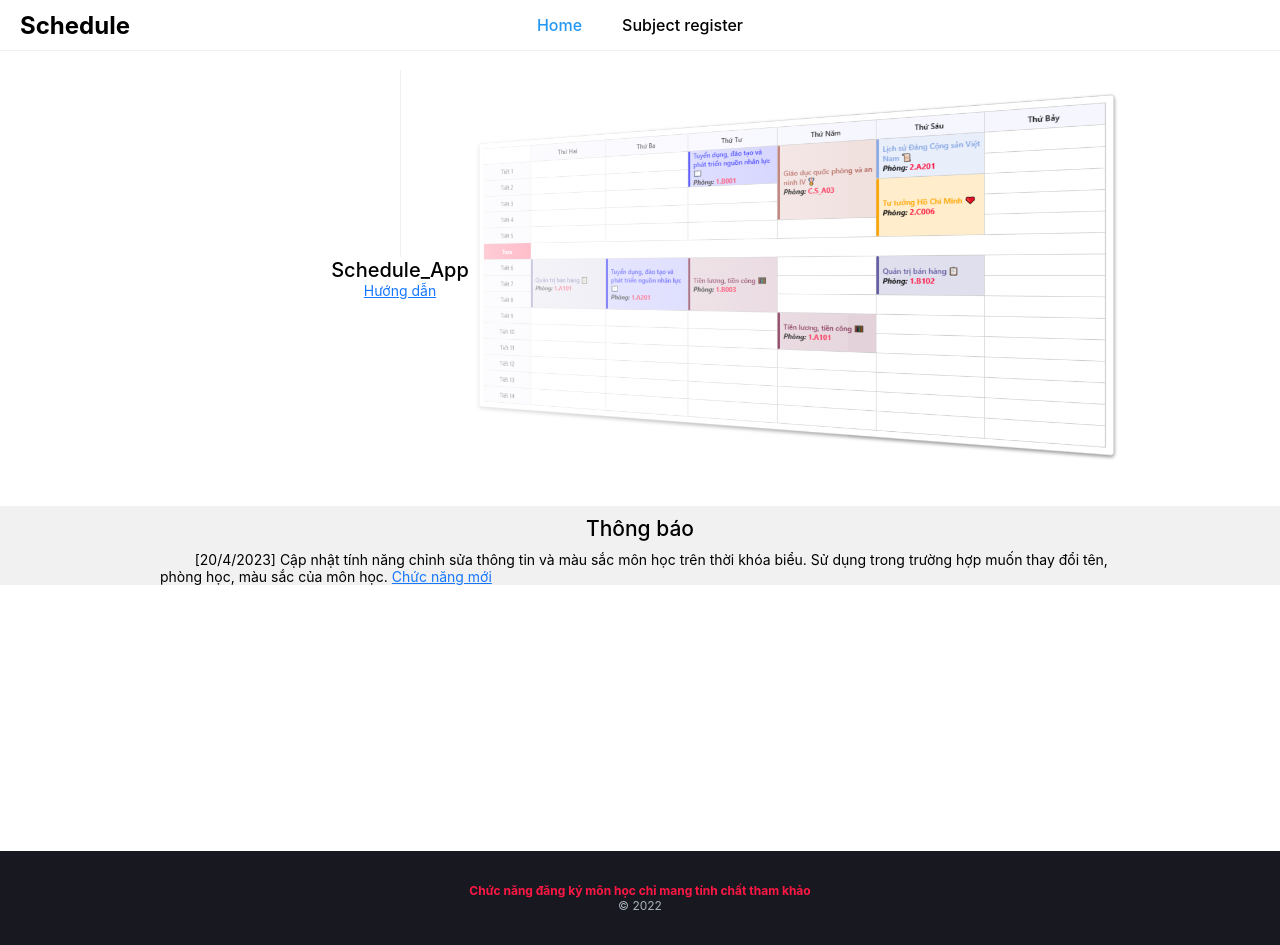
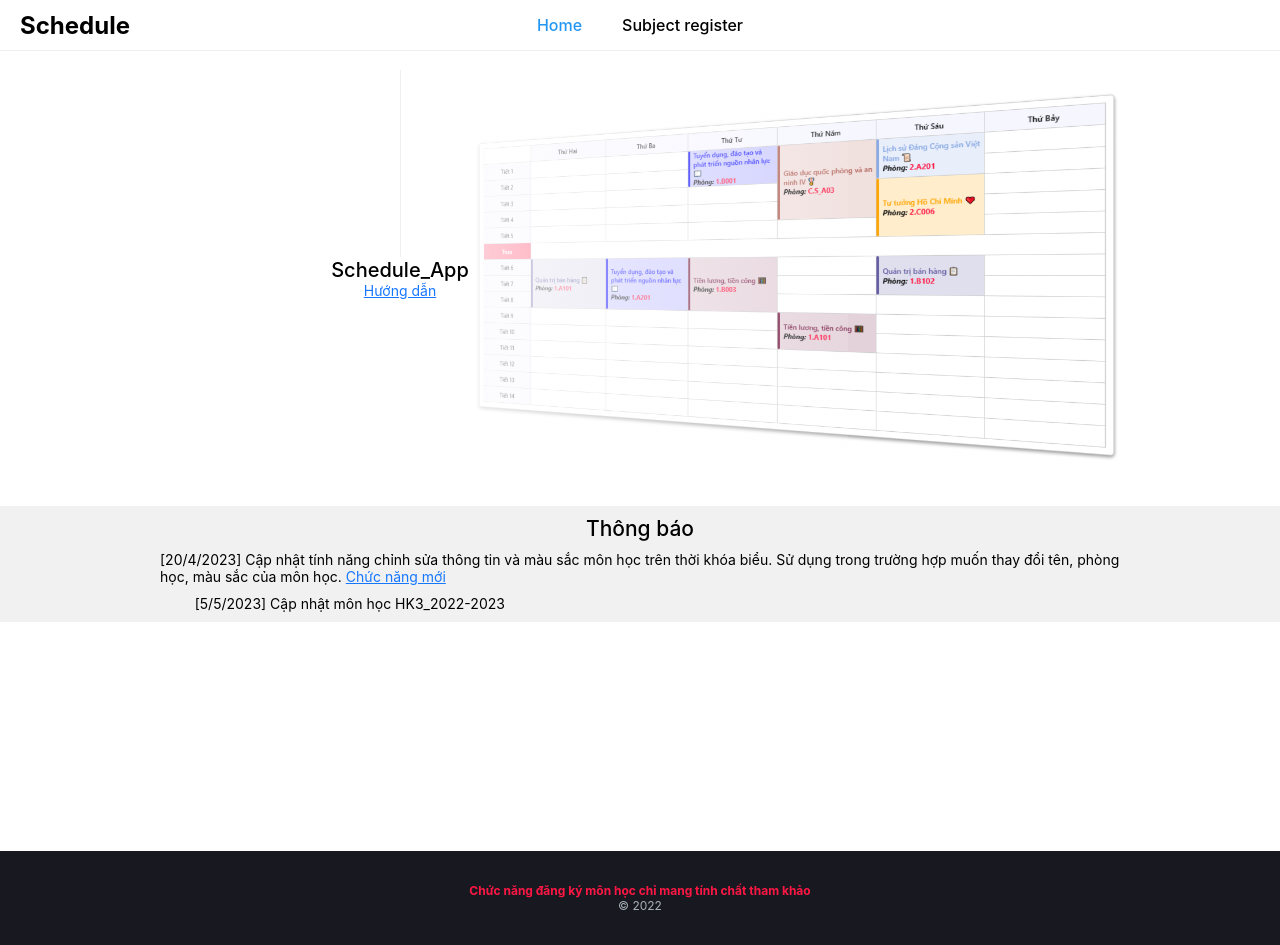
Before and after one commit to qwerty9927/Schedule-FE, a React (Create React App) app: page / in a window 1280 px wide. Built offline with nearby package versions, Linux system fonts and the light colour scheme; no server answers.

Commit message:
fix amount week HK3 and add notification

```diff
--- a/src/assets/css/userScreen/notification.module.css
+++ b/src/assets/css/userScreen/notification.module.css
@@ -18,6 +18,10 @@
   font-weight: 700;
 }
 
+.container {
+  margin-bottom: 10px;
+}
+
 @media (max-width: 1023px) and (min-width: 740px){
   .messageNoti {
     font-size: 12px;
--- a/src/data/constantConfig.js
+++ b/src/data/constantConfig.js
@@ -1,5 +1,5 @@
 const numberOfSchoolWeeks = 16
-const numberOfSchoolWeeksHK3 = 5
+const numberOfSchoolWeeksHK3 = 6
 const indexOfOptionSchedule = 0
 
 export default {
--- a/src/pages/userScreen/components/Notification.js
+++ b/src/pages/userScreen/components/Notification.js
@@ -9,10 +9,13 @@ function Notification(){
       <Row className={style.notification}>
         <h2 className={style.title}>Thông báo</h2>
         <Col span={18} offset={3} className={style.messageNoti}>
-          <div>
-            <span className={clsx("animate__animated animate__flash animate__slow animate__infinite", style.new)}>New</span>
+          <div className={style.container}>
             <span> [20/4/2023] Cập nhật tính năng chỉnh sửa thông tin và màu sắc môn học trên thời khóa biểu. Sử dụng trong trường hợp muốn thay đổi tên, phòng học, màu sắc của môn học. </span>
             <a href="/guide.pdf" target="_blank"><u>Chức năng mới</u></a>
+          </div>
+          <div className={style.container}>
+            <span className={clsx("animate__animated animate__flash animate__slow animate__infinite", style.new)}>New</span>
+            <span> [5/5/2023] Cập nhật môn học HK3_2022-2023 </span>
           </div>
         </Col>
       </Row>
```
